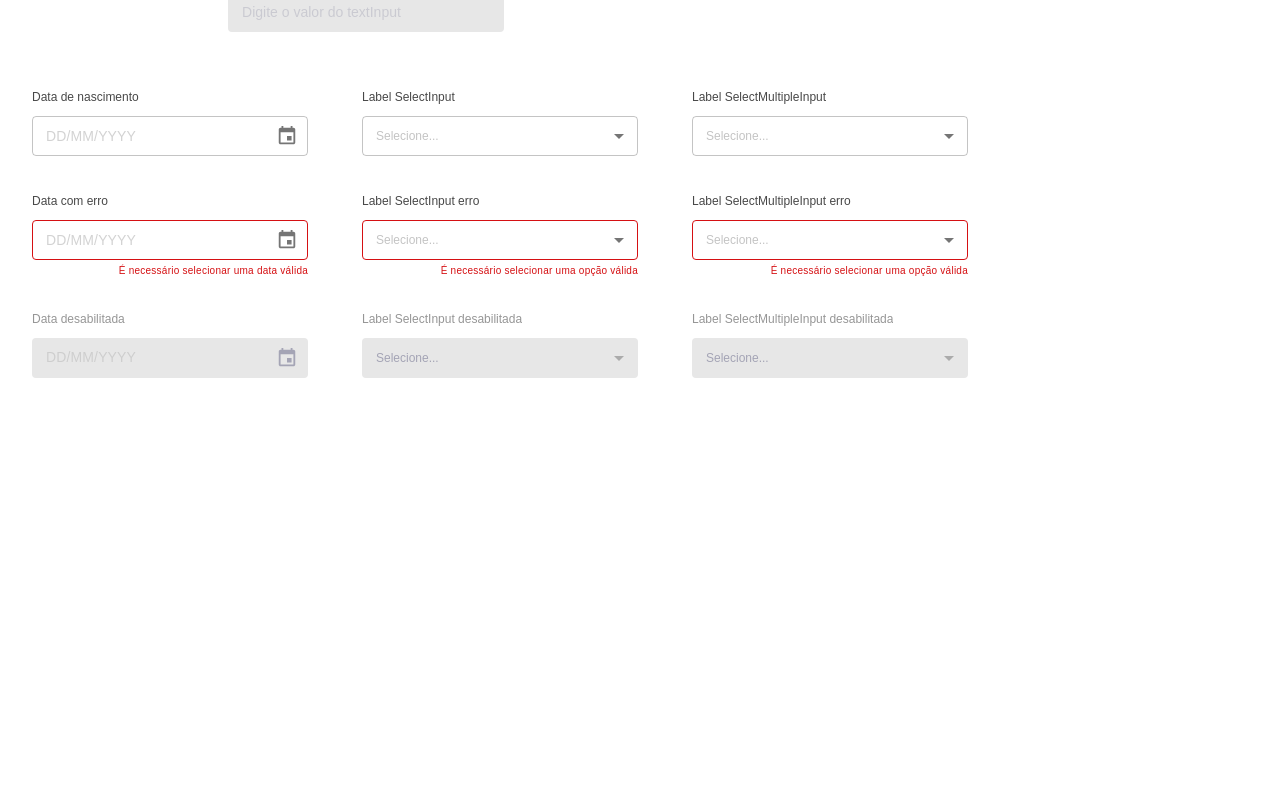
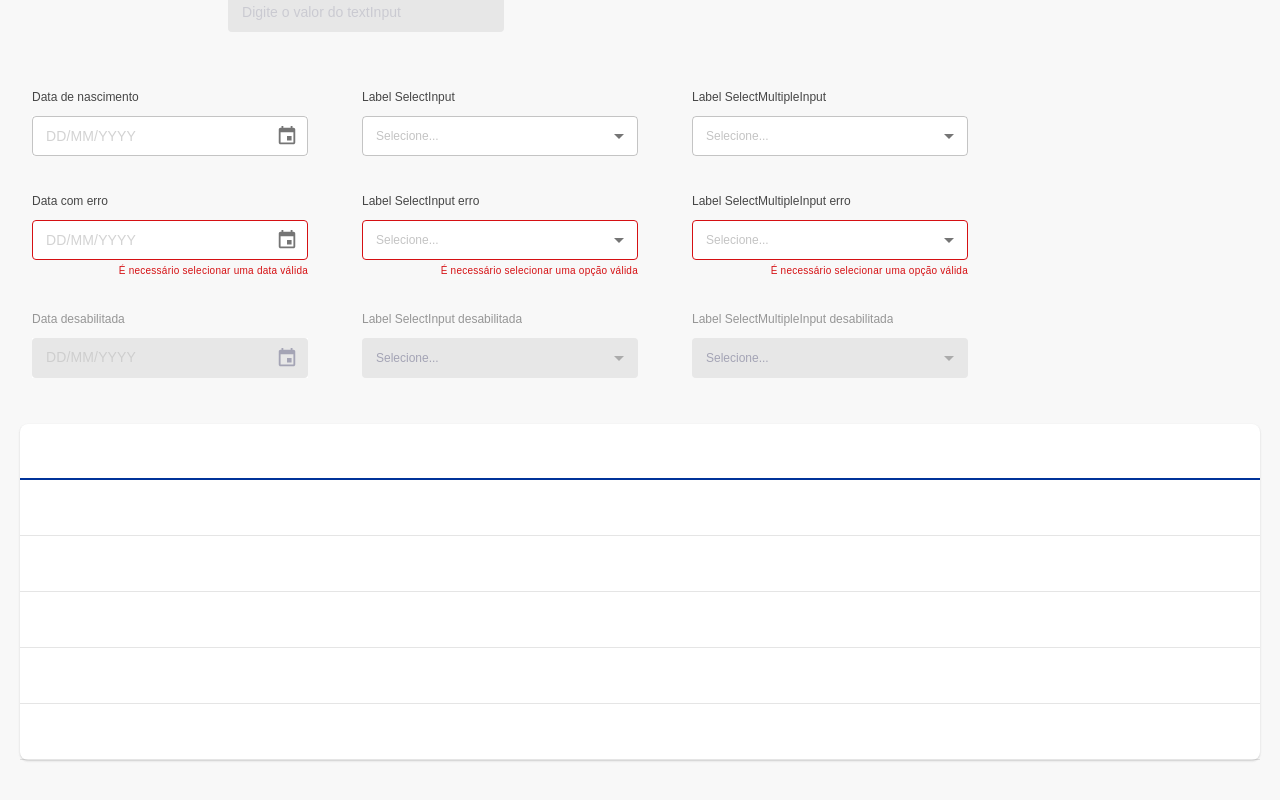
Before and after one commit to LuanLuL/app-godziny-frontend, a React (Create React App) app: page / in a window 1280 px wide. Shown: the part 506-1306 px from the top of the page. Before the commit the page ends 940 px from the top, so only its background shows below. Built offline with nearby package versions, Linux system fonts and the light colour scheme.

Commit message:
feat: starting to create ComplexTable

```diff
--- a/package.json
+++ b/package.json
@@ -6,8 +6,9 @@
     "@emotion/react": "^11.14.0",
     "@emotion/styled": "^11.14.1",
     "@mui/icons-material": "^7.1.2",
-    "@mui/material": "^7.1.2",
+    "@mui/material": "^7.3.11",
     "@mui/styled-engine-sc": "^7.1.1",
+    "@mui/x-data-grid": "^9.16.0",
     "@mui/x-date-pickers": "^8.10.0",
     "@testing-library/dom": "^10.4.0",
     "@testing-library/jest-dom": "^6.6.3",
--- /dev/null
+++ b/src/ui/sysComponents/complexTable/complexTable.tsx
@@ -0,0 +1,19 @@
+import React from "react";
+import Styles from "./complexTableStyles";
+
+interface IComplexTableProps<T> {
+  data: T[];
+}
+
+export const ComplexTable = <T,>({ data }: IComplexTableProps<T>) => {
+  return (
+    <Styles.Table>
+      <Styles.Head></Styles.Head>
+      {data.map((item, index) => (
+        <Styles.Line key={index}>
+          {/* Vamos renderizar as colunas aqui */}
+        </Styles.Line>
+      ))}
+    </Styles.Table>
+  );
+};
--- /dev/null
+++ b/src/ui/sysComponents/complexTable/complexTableStyles.tsx
@@ -0,0 +1,37 @@
+import { Box, BoxProps, styled } from "@mui/material";
+import { ElementType } from "react";
+import sysSizing from "../../sysMaterialUi/sizing/sysSizes";
+import { sysShadows } from "../../sysMaterialUi/shadow/sysShadows";
+
+interface IStyles {
+  Table: ElementType<BoxProps>;
+  Head: ElementType<BoxProps>;
+  Line: ElementType<BoxProps>;
+  Column: ElementType<BoxProps>;
+}
+
+const ComplexTableStyles: IStyles = {
+  Table: styled(Box)(({ theme }) => ({
+    width: "100%",
+    display: "flex",
+    flexDirection: "column",
+    justifyContent: "flex-start",
+    alignItems: "center",
+    backgroundColor: theme.palette.common.white,
+    borderRadius: sysSizing.radiusSm,
+    boxShadow: sysShadows.shadow1,
+  })),
+  Head: styled(Box)(({ theme }) => ({
+    width: "100%",
+    borderBottom: `2px solid ${theme.palette.primary.main}`,
+    height: "56px",
+  })),
+  Line: styled(Box)(({ theme }) => ({
+    width: "100%",
+    height: "56px",
+    borderBottom: `1px solid ${theme.palette.divider}`,
+  })),
+  Column: styled(Box)(() => ({})),
+};
+
+export default ComplexTableStyles;
--- a/src/ui/sysComponents/sysForm/sysButton/SysButton.tsx
+++ b/src/ui/sysComponents/sysForm/sysButton/SysButton.tsx
@@ -2,13 +2,13 @@ import React from "react";
 import { ButtonProps, Typography } from "@mui/material";
 import { SysButtonContainer } from "./sysButtonStyles";
 
-interface ISysButton extends ButtonProps {
+interface ISysButtonProps extends ButtonProps {
   mode: "primary" | "secondary" | "link";
   label: string;
   onClick: (event: React.MouseEvent<HTMLButtonElement, MouseEvent>) => void;
 }
 
-export const SysButton: React.FC<ISysButton> = ({
+export const SysButton: React.FC<ISysButtonProps> = ({
   mode,
   label,
   onClick,
--- a/src/ui/sysComponents/sysForm/sysDatePicker/SysDatePickerStyles.tsx
+++ b/src/ui/sysComponents/sysForm/sysDatePicker/SysDatePickerStyles.tsx
@@ -24,8 +24,9 @@ const SysDatePickerStyles: IStyles = {
     alignItems: "flex-start",
     padding: sysSizing.base.baseFixed075,
   })),
-  MyDatePicker: styled(DatePicker)(() => ({
+  MyDatePicker: styled(DatePicker)(({ theme }) => ({
     width: "100%",
+    background: theme.palette.background.default,
   })),
   ErrorMessageBody: styled(Box)(() => ({
     marginTop: sysSizing.spacingFixedXs,
--- a/src/ui/sysComponents/sysForm/sysSelectField/SysSelectFieldStyles.tsx
+++ b/src/ui/sysComponents/sysForm/sysSelectField/SysSelectFieldStyles.tsx
@@ -44,6 +44,7 @@ const SysSelectFieldStyles: IStyles = {
     width: "100%",
     minWidth: 100,
     height: "40px",
+    background: theme.palette.background.default,
     "& .MuiSelect-select": {
       height: "40px",
       display: "flex",
--- a/src/ui/sysComponents/sysForm/sysSelectMultipleField/SysSelectMultipleFieldStyles.tsx
+++ b/src/ui/sysComponents/sysForm/sysSelectMultipleField/SysSelectMultipleFieldStyles.tsx
@@ -49,6 +49,7 @@ const SysSelectMultipleFieldStyles: IStyles = {
     width: "100%",
     minWidth: 100,
     height: "40px",
+    background: theme.palette.background.default,
     "& .MuiSelect-select": {
       height: "40px",
       display: "flex",
--- a/src/ui/sysComponents/sysForm/sysTextField/SysTextFieldStyles.tsx
+++ b/src/ui/sysComponents/sysForm/sysTextField/SysTextFieldStyles.tsx
@@ -31,6 +31,7 @@ const SysTextFieldStyles: IStyles = {
       borderRadius: sysSizing.radiusXs,
       maxHeight: "40px",
       border: "none",
+      backgroundColor: theme.palette.background.default,
     },
     "& .MuiOutlinedInput-root": {
       "&:hover fieldset": {
--- a/src/ui/sysMaterialUi/color/sysColors.ts
+++ b/src/ui/sysMaterialUi/color/sysColors.ts
@@ -38,7 +38,7 @@ const yellowScale = {
 const sysBaseColors = {
   black: "#000000de",
   white: "#ffffff",
-  hoverForWhite: "#e2e2e2",
+  hoverForWhite: "#f8f8f8",
   disabledBackground: "#e7e7e7",
 };
 
--- a/src/ui/sysPages/example/Example.tsx
+++ b/src/ui/sysPages/example/Example.tsx
@@ -22,6 +22,66 @@ import {
   SysSelectField,
 } from "../../sysComponents/sysForm/sysSelectField/SysSelectField";
 import { SysSelectMultipleField } from "../../sysComponents/sysForm/sysSelectMultipleField/SysSelectMultipleField";
+import { ComplexTable } from "../../sysComponents/complexTable/complexTable";
+
+interface IUser {
+  matricula: string | null;
+  cursoSigla: string;
+  nome: string;
+  email: string;
+  senha: string;
+  tipo: "NORMAL" | "ADMIN";
+  createdAt: string;
+}
+
+const users: IUser[] = [
+  {
+    matricula: null,
+    cursoSigla: "ENG_CIVIL_UEMG",
+    nome: "Gabriel",
+    email: "gabriel@uemg.com",
+    senha: "123456",
+    tipo: "NORMAL",
+    createdAt: "2024-08-19T11:27:05Z",
+  },
+  {
+    matricula: "202400123",
+    cursoSigla: "ENG_COMP_UEMG",
+    nome: "Ana Silva",
+    email: "ana.silva@uemg.com",
+    senha: "abc123",
+    tipo: "NORMAL",
+    createdAt: "2024-09-10T14:30:00Z",
+  },
+  {
+    matricula: "202400456",
+    cursoSigla: "MED_UEMG",
+    nome: "Lucas Oliveira",
+    email: "lucas.oliveira@uemg.com",
+    senha: "senha456",
+    tipo: "ADMIN",
+    createdAt: "2024-10-05T09:15:00Z",
+  },
+  {
+    matricula: "202400789",
+    cursoSigla: "ENG_CIVIL_UEMG",
+    nome: "Mariana Costa",
+    email: "mariana.costa@uemg.com",
+    senha: "teste789",
+    tipo: "NORMAL",
+    createdAt: "2024-11-21T16:45:00Z",
+  },
+  {
+    matricula: null,
+    cursoSigla: "DIR_UEMG",
+    nome: "Pedro Santos",
+    email: "pedro.santos@uemg.com",
+    senha: "pedro123",
+    tipo: "NORMAL",
+    createdAt: "2025-01-12T12:00:00Z",
+  },
+];
+
 type Form = {
   toggleInput: boolean;
   textInput: string;
@@ -123,6 +183,7 @@ export const Example = () => {
         display: "flex",
         flexDirection: "column",
         gap: "30px",
+        background: (theme) => theme.palette.background.paper,
       }}
     >
       <Box
@@ -476,6 +537,9 @@ export const Example = () => {
           />
         </Box>
       </Box>
+      <Box sx={{ width: "100%" }}>
+        <ComplexTable<IUser> data={users} />
+      </Box>
     </Box>
   );
 };
```
Also changed, not shown: 1 other file (tests, documents, lock files or other folders).
